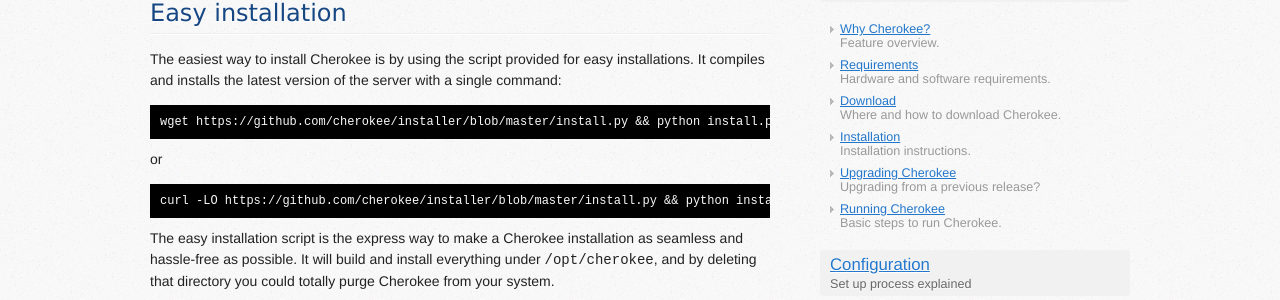
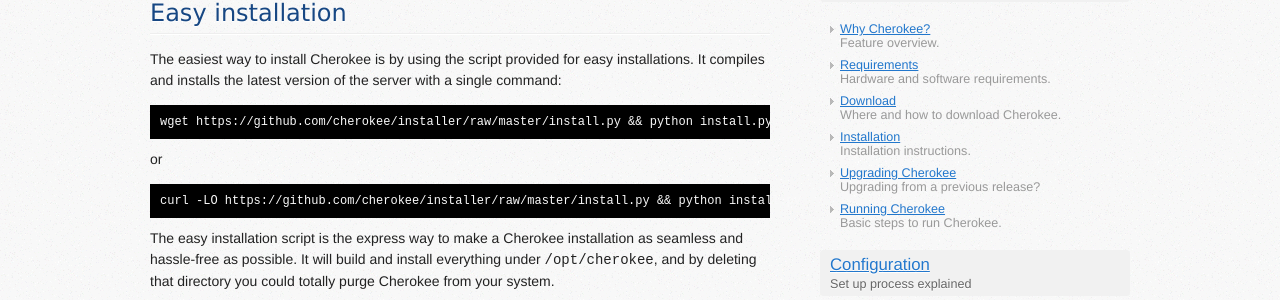
Before and after one commit to cherokee/cherokee.github.com, a Jekyll site: the page built from doc/basics_installation_easy-install.html, in a window 1280 px wide and 900 px high. Shown: the part 146-446 px from the top of the window. Built offline with Jekyll 4.4.1, drawn with Linux system fonts in a browser that asks for light colours; nearby versions of some CDN libraries; some of the changed lines change nothing that is shown.

Commit message:
Update basics_installation_easy-install.html
Get the raw installer from the git repository

```diff
--- a/doc/basics_installation_easy-install.html
+++ b/doc/basics_installation_easy-install.html
@@ -13,12 +13,12 @@
 the server with a single command:</p></div>
 <div class="listingblock">
 <div class="content">
-<pre><tt>wget https://github.com/cherokee/installer/blob/master/install.py &amp;&amp; python install.py</tt></pre>
+<pre><tt>wget https://github.com/cherokee/installer/raw/master/install.py &amp;&amp; python install.py</tt></pre>
 </div></div>
 <div class="paragraph"><p>or</p></div>
 <div class="listingblock">
 <div class="content">
-<pre><tt>curl -LO https://github.com/cherokee/installer/blob/master/install.py &amp;&amp; python install.py</tt></pre>
+<pre><tt>curl -LO https://github.com/cherokee/installer/raw/master/install.py &amp;&amp; python install.py</tt></pre>
 </div></div>
 <div class="paragraph"><p>The easy installation script is the express way to make a Cherokee
 installation as seamless and hassle-free as possible.  It will build
```
